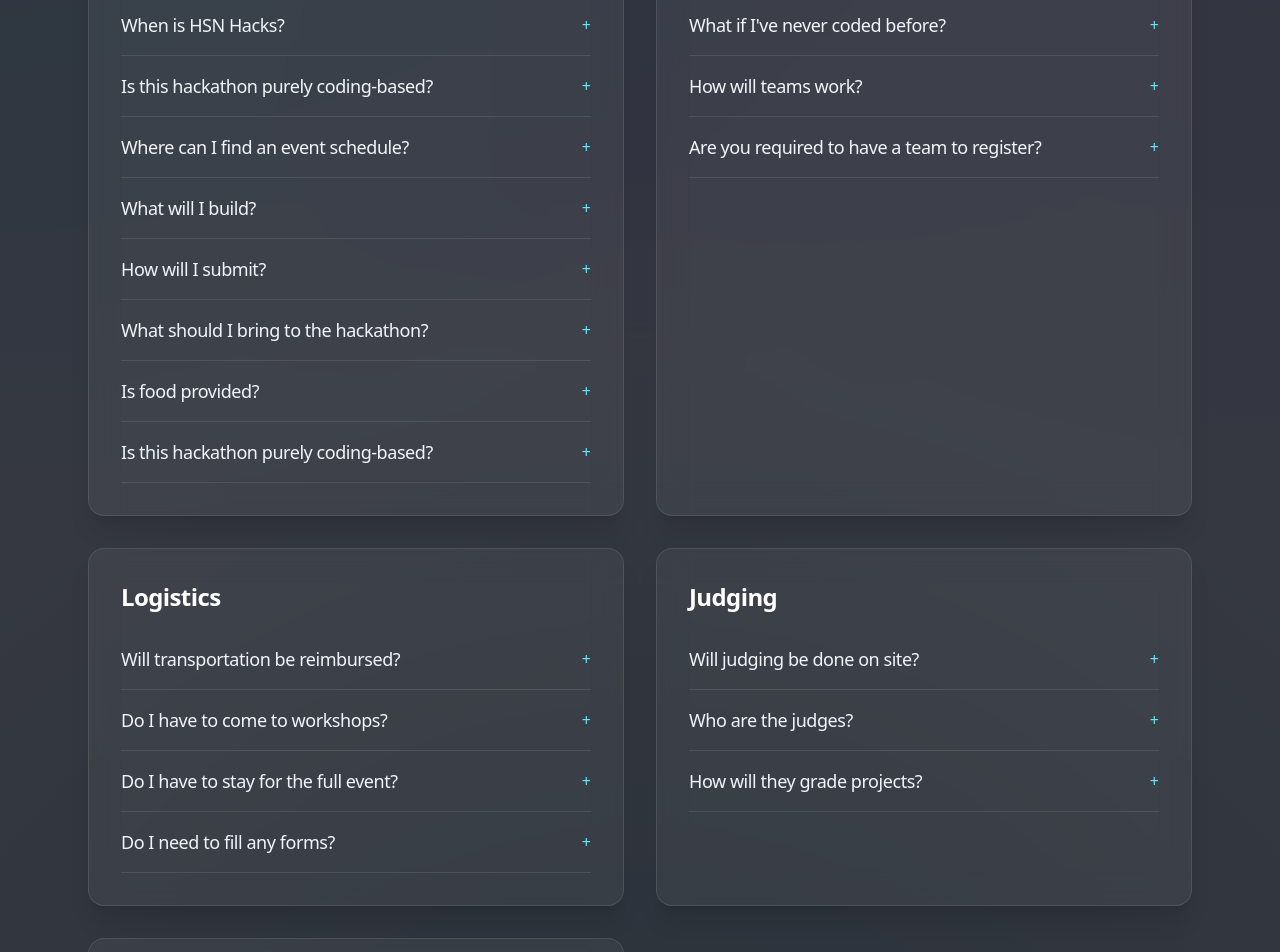
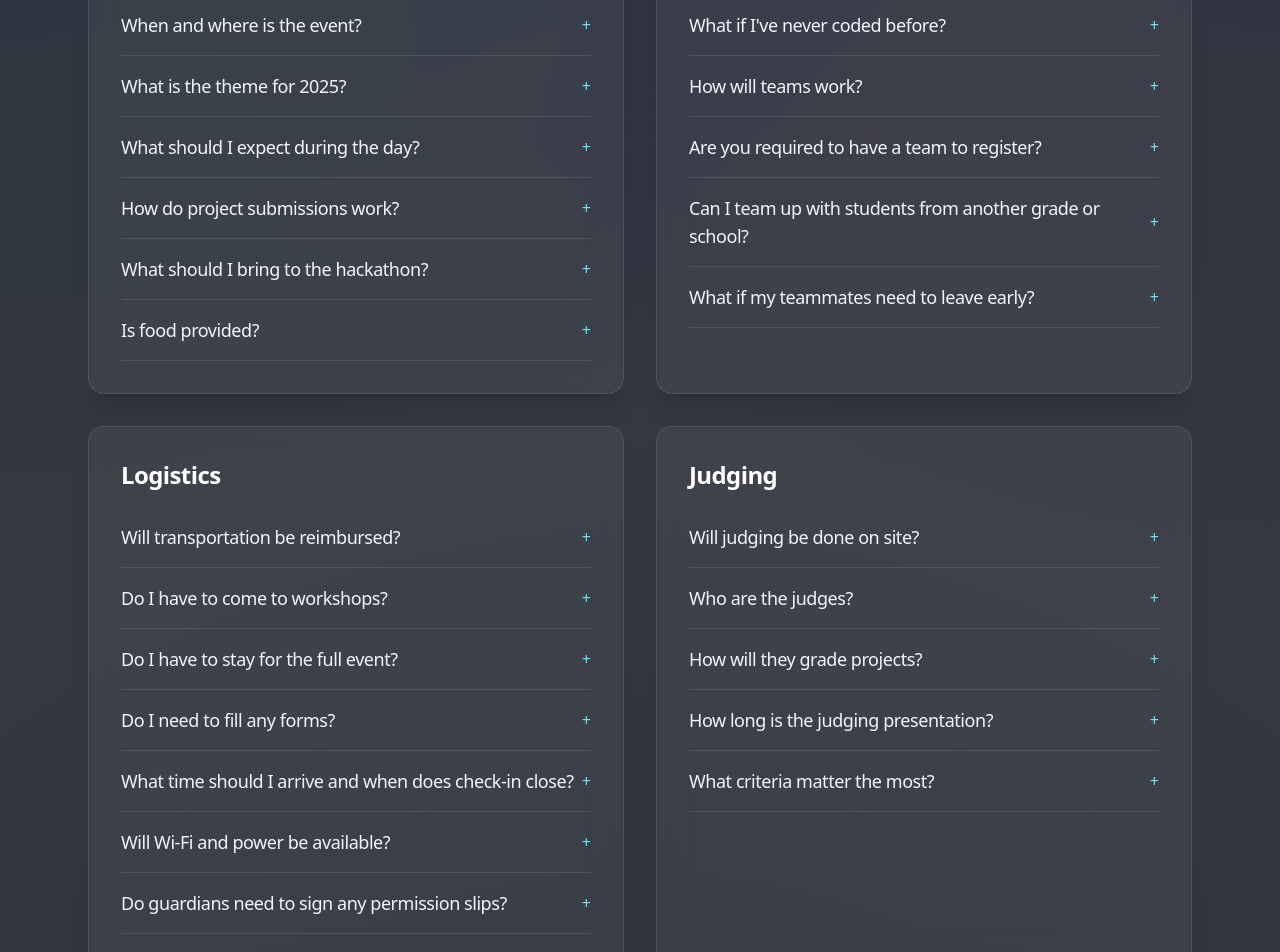
Before and after one commit to adi-varshney/HsnHacks, a Next.js app: page /more-info in a window 1280 px wide. Shown: the part 520-1472 px from the top of the page. Built offline with nearby package versions, Linux system fonts and the light colour scheme.

Commit message:
Improved FAQ Page and Added more FAQ

```diff
--- a/app/more-info/page.js
+++ b/app/more-info/page.js
@@ -5,42 +5,37 @@
   {
     question: "What is HSN Hacks?",
     answer:
-      "HSN Hacks is a coding competition where students can create solutions to problems through technology, run by students from the High School North CS Club and Girls Who Code.",
+      "HSN Hacks is a one day hackathon hosted by the High School North CS Club and Girls Who Code. Students work in small teams to build technology projects that solve meaningful problems.",
   },
   {
-    question: "When is HSN Hacks?",
+    question: "When and where is the event?",
     answer:
-      "Jan 18th from 8 AM to 4 PM",
+      "HSN Hacks takes place on January 18 from 8:00 AM to 4:00 PM at West Windsor-Plainsboro High School North.",
   },
   {
-    question: "Is this hackathon purely coding-based?",
-    answer: "Yes, this hackathon is purely coding based.",
+    question: "What is the theme for 2025?",
+    answer:
+      "This year's theme is Social Justice & Community Impact. Projects should focus on empowering communities, improving access to resources, or solving social challenges.",
   },
   {
-    question: "Where can I find an event schedule?",
+    question: "What should I expect during the day?",
     answer:
-      "An event schedule has been released it is available on our Google Classroom. Join using the link on the homepage.",
+      "The day includes opening ceremonies, ideation time, mentor hours, technical workshops, meals, project build time, judging, and a closing showcase. Expect a fast paced but supportive environment.",
   },
   {
-    question: "What will I build? ",
-    answer: "Build an app, website, or any sort of software that addresses our theme of social justice."
-  },
-  {
-    question: "How will I submit?",
-    answer: "All submissions will take place through our DevPost.",
+    question: "How do project submissions work?",
+    answer:
+      "Teams submit their finished projects through DevPost before the submission deadline announced on-site. You will include a project description, screenshots, and a short demo video or live demo.",
   },
   {
     question: "What should I bring to the hackathon?",
     answer:
-      "You should bring a personal laptop or something to code on, a charger, and snacks you enjoy.",
+      "Bring a laptop or tablet you can code on, chargers, headphones, and any hardware you plan to use. Personal snacks and a reusable water bottle are also recommended.",
   },
   {
     question: "Is food provided?",
-    answer: "Two slices of pizza per person for lunch will be provided. Breakfast and dinner will not be provided. Participants also are free to bring their own food and snacks. Snacks such as chips will be provided aswell.",
-  },
-  {
-    question: "Is this hackathon purely coding-based?",
-    answer: "Yes, this hackathon is purely coding based. ",
+    answer:
+      "Yes. Breakfast snacks, lunch pizza (two slices per participant), and assorted snacks will be available. You are welcome to bring additional food if you have dietary preferences.",
   },
 ];
 
@@ -64,6 +59,16 @@
     answer:
       "No, you can compete independently. However, having a team gives you a better hackathon experience.",
   },
+  {
+    question: "Can I team up with students from another grade or school?",
+    answer:
+      "Yes. As long as everyone attends WW-P North/South or a WW-P middle school, mixed-grade teams are encouraged. We also host a team formation activity during check-in for individuals.",
+  },
+  {
+    question: "What if my teammates need to leave early?",
+    answer:
+      "Teams should plan to stay for the entire event. If someone must leave, the remaining teammates can continue and submit as long as at least one member is present for judging.",
+  },
 ];
 
 const logisticsFaqData = [
@@ -85,6 +90,21 @@
     answer:
       "Yes, please fill out the registration form on the home page and join the Google Classroom. ",
   },
+  {
+    question: "What time should I arrive and when does check-in close?",
+    answer:
+      "Check-in opens at 7:30 AM and closes at 8:30 AM. Opening remarks start right after, so please arrive early enough to grab breakfast, settle in, and join a team if needed.",
+  },
+  {
+    question: "Will Wi-Fi and power be available?",
+    answer:
+      "Yes. The venue provides high-speed Wi-Fi and extension cords, but we ask teams to bring a personal power strip if you plan to plug in multiple devices.",
+  },
+  {
+    question: "Do guardians need to sign any permission slips?",
+    answer:
+      "Yes. We will email a participation waiver and emergency contact form to parents/guardians after you register. Bring the signed documents to check-in or submit them digitally beforehand.",
+  },
 ];
 
 const judgesFaqData = [
@@ -94,12 +114,22 @@
   },
   {
     question: "Who are the judges?",
-    answer: "Our judges include distinguished CS professionals and past alumini. ",
+    answer: "Our judges include distinguished CS professionals and past alumni.",
   },
   {
     question: "How will they grade projects?",
     answer:
       "Judges will use a rubric to grade projects. They will be given to everyone before the hackathon via our Google Classroom.",
+  },
+  {
+    question: "How long is the judging presentation?",
+    answer:
+      "Each team has 3 minutes to pitch followed by 2 minutes for Q&A. Judges will visit your table during the expo-style showcase, so bring a laptop to demo your project.",
+  },
+  {
+    question: "What criteria matter the most?",
+    answer:
+      "We score on impact, technical execution, creativity, and presentation. Even if you are new to coding, a well scoped idea with clear storytelling can score highly.",
   },
 ];
 
@@ -111,6 +141,21 @@
   {
     question: "Are there participation awards?",
     answer: "No, there are no participation awards. ",
+  },
+  {
+    question: "Do we receive anything just for attending?",
+    answer:
+      "All hackers receive event stickers, access to workshops, and sponsor swag (while supplies last). Meals, snacks, and mentorship are also provided to every participant.",
+  },
+  {
+    question: "Are there category or sponsor awards?",
+    answer:
+      "Yes. In addition to the overall top three, sponsors may offer specialty awards such as Best Design, Best Social Impact, or Best First-Time Hacker project. Details will be announced at opening ceremony.",
+  },
+  {
+    question: "How and when are winners announced?",
+    answer:
+      "Winners are announced on stage during closing ceremony. Prizes are distributed immediately after judging finishes, and we will email results and DevPost links to all participants.",
   },
 ];
 
@@ -137,7 +182,7 @@
           <p className="mx-auto max-w-3xl text-base text-slate-300">
             We pulled together the most common questions about logistics, judging,
             prizes, and how to prepare. Still unsure about something? Reach out to
-            the CS Club organizers and we’ll get you squared away.
+            the CS Club organizers and we will get you squared away.
           </p>
         </header>
 
```
